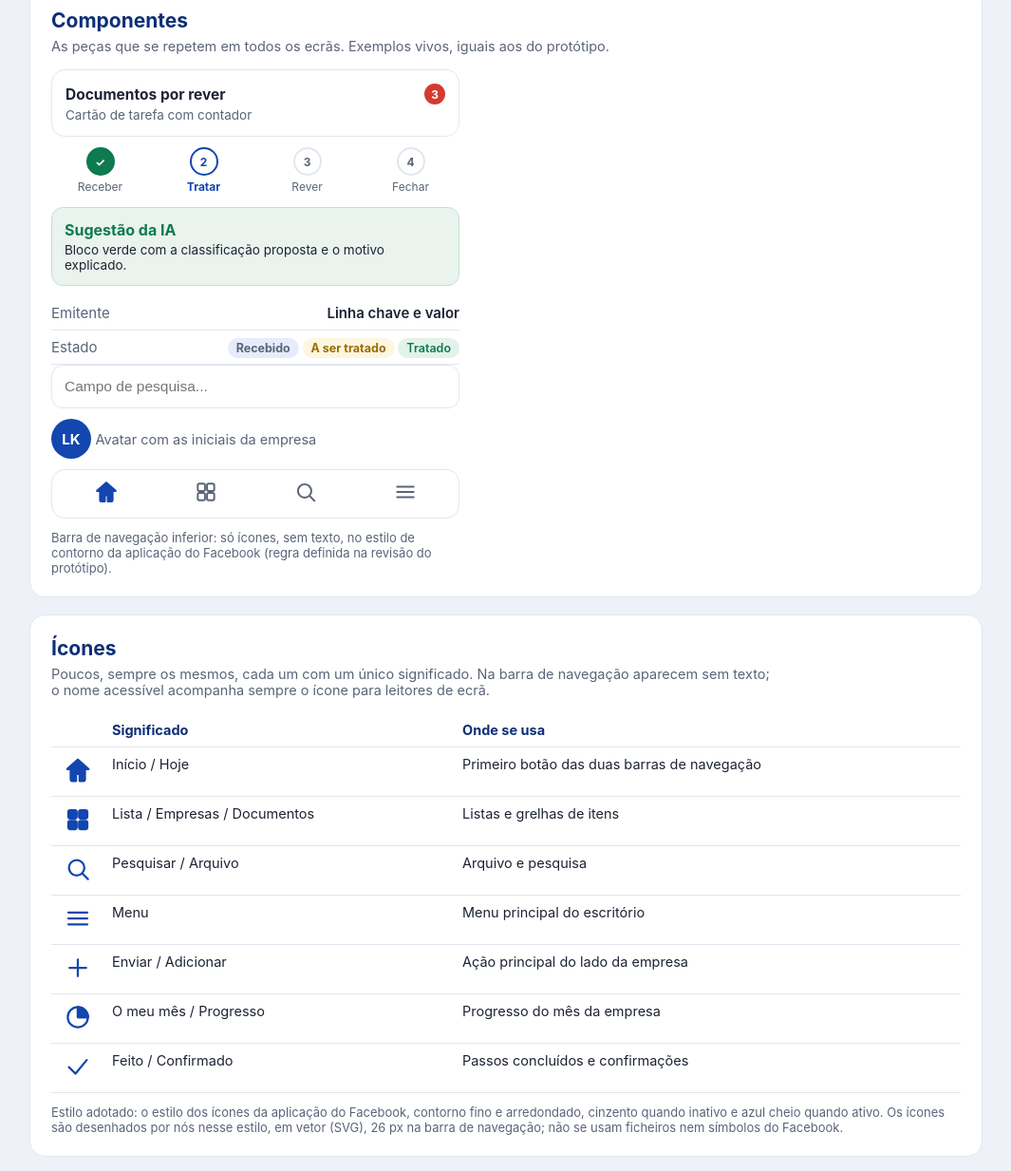
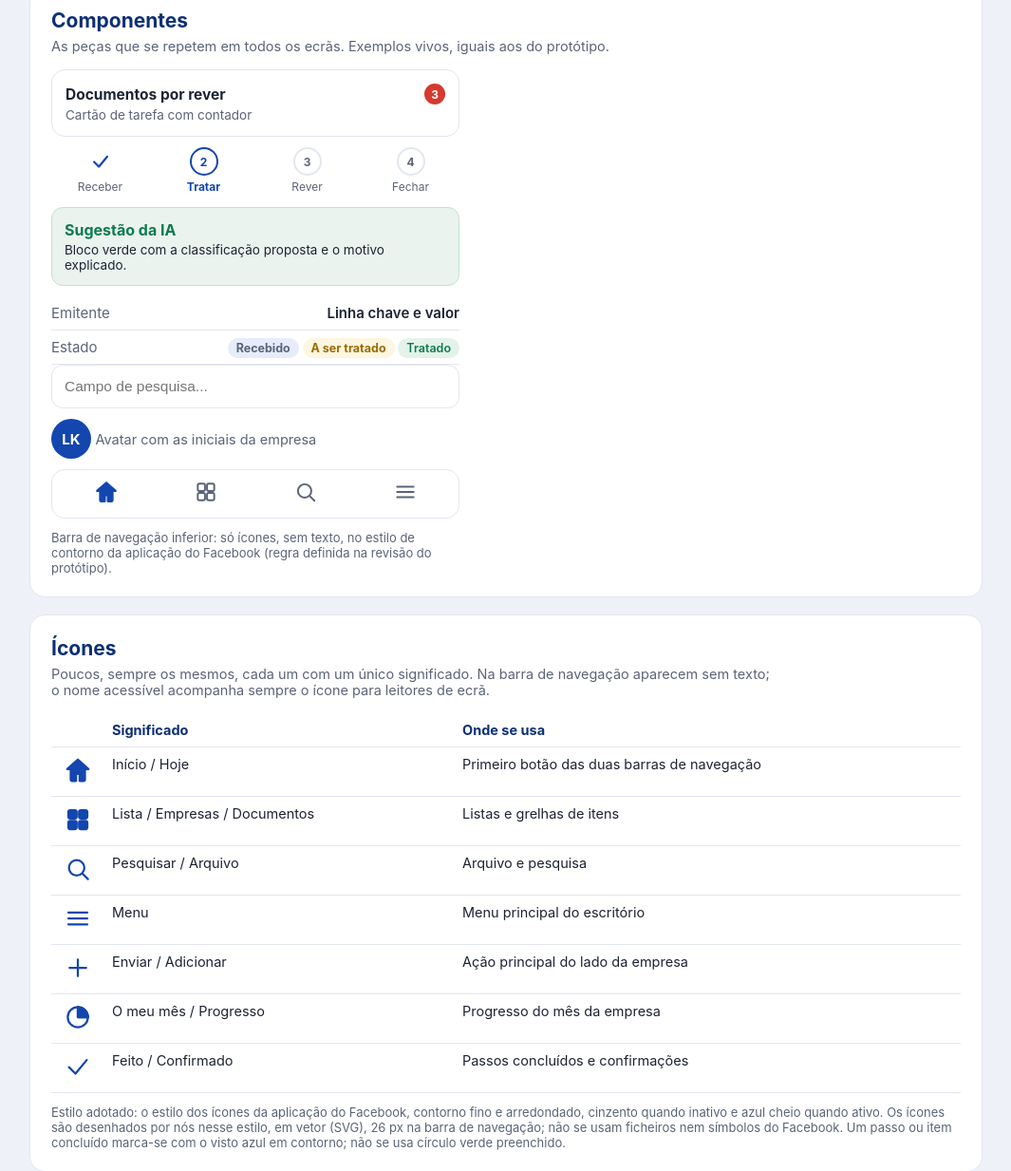
Before and after one commit to eliseumanuel00/plano-clone-kangaroo-angola, a plain HTML site: page fundamentos.html in a window 1280 px wide. Shown: the part 2243-3476 px from the top of the page at 95% size, without its empty margins (107-1172 px from the left). Drawn offline with Linux system fonts and the light colour scheme.

Commit message:
Concluído com visto azul em contorno

```diff
--- a/fundamentos.html
+++ b/fundamentos.html
@@ -46,7 +46,8 @@
   .passos{display:flex;gap:6px;margin:4px 0 14px;}
   .passo{flex:1;text-align:center;font-size:12px;color:var(--suave);}
   .passo .bola{width:30px;height:30px;border-radius:50%;border:2px solid var(--linha);margin:0 auto 4px;display:flex;align-items:center;justify-content:center;font-weight:700;background:#fff;}
-  .passo.feito .bola{background:var(--verde);border-color:var(--verde);color:#fff;}
+  .passo.feito .bola{background:transparent;border-color:transparent;}
+  .passo .bola svg{width:22px;height:22px;stroke:var(--azul);stroke-width:2.4;fill:none;stroke-linecap:round;stroke-linejoin:round;}
   .passo.atual .bola{border-color:var(--azul);color:var(--azul);}
   .passo.atual{color:var(--azul);font-weight:700;}
   .sugestao{background:#EAF3EE;border:1px solid #BFE3D2;border-radius:12px;padding:13px;margin-bottom:11px;}
@@ -168,7 +169,7 @@
     <div class="demo">
       <div class="cartao"><div class="linha1"><span class="t">Documentos por rever</span><span class="badge">3</span></div><div class="d">Cartão de tarefa com contador</div></div>
       <div class="passos">
-        <div class="passo feito"><div class="bola">✓</div>Receber</div>
+        <div class="passo feito"><div class="bola"><svg viewBox="0 0 24 24"><path d="M4.5 12.5 10 18 19.5 6.5"/></svg></div>Receber</div>
         <div class="passo atual"><div class="bola">2</div>Tratar</div>
         <div class="passo"><div class="bola">3</div>Rever</div>
         <div class="passo"><div class="bola">4</div>Fechar</div>
@@ -196,7 +197,7 @@
       <tr><td class="icone-celula"><svg viewBox="0 0 24 24"><circle cx="12" cy="12" r="8.5"/><path d="M12 3.5V12h8.5"/><path class="pre" d="M12 3.5a8.5 8.5 0 0 1 8.5 8.5H12z"/></svg></td><td>O meu mês / Progresso</td><td>Progresso do mês da empresa</td></tr>
       <tr><td class="icone-celula"><svg viewBox="0 0 24 24"><path d="M4.5 12.5 10 18 19.5 6.5"/></svg></td><td>Feito / Confirmado</td><td>Passos concluídos e confirmações</td></tr>
     </table>
-    <p class="nota">Estilo adotado: o estilo dos ícones da aplicação do Facebook, contorno fino e arredondado, cinzento quando inativo e azul cheio quando ativo. Os ícones são desenhados por nós nesse estilo, em vetor (SVG), 26 px na barra de navegação; não se usam ficheiros nem símbolos do Facebook.</p>
+    <p class="nota">Estilo adotado: o estilo dos ícones da aplicação do Facebook, contorno fino e arredondado, cinzento quando inativo e azul cheio quando ativo. Os ícones são desenhados por nós nesse estilo, em vetor (SVG), 26 px na barra de navegação; não se usam ficheiros nem símbolos do Facebook. Um passo ou item concluído marca-se com o visto azul em contorno; não se usa círculo verde preenchido.</p>
   </section>
 
   <section>
```
Also changed, not shown: prototipo.html (+7 -4 lines).
